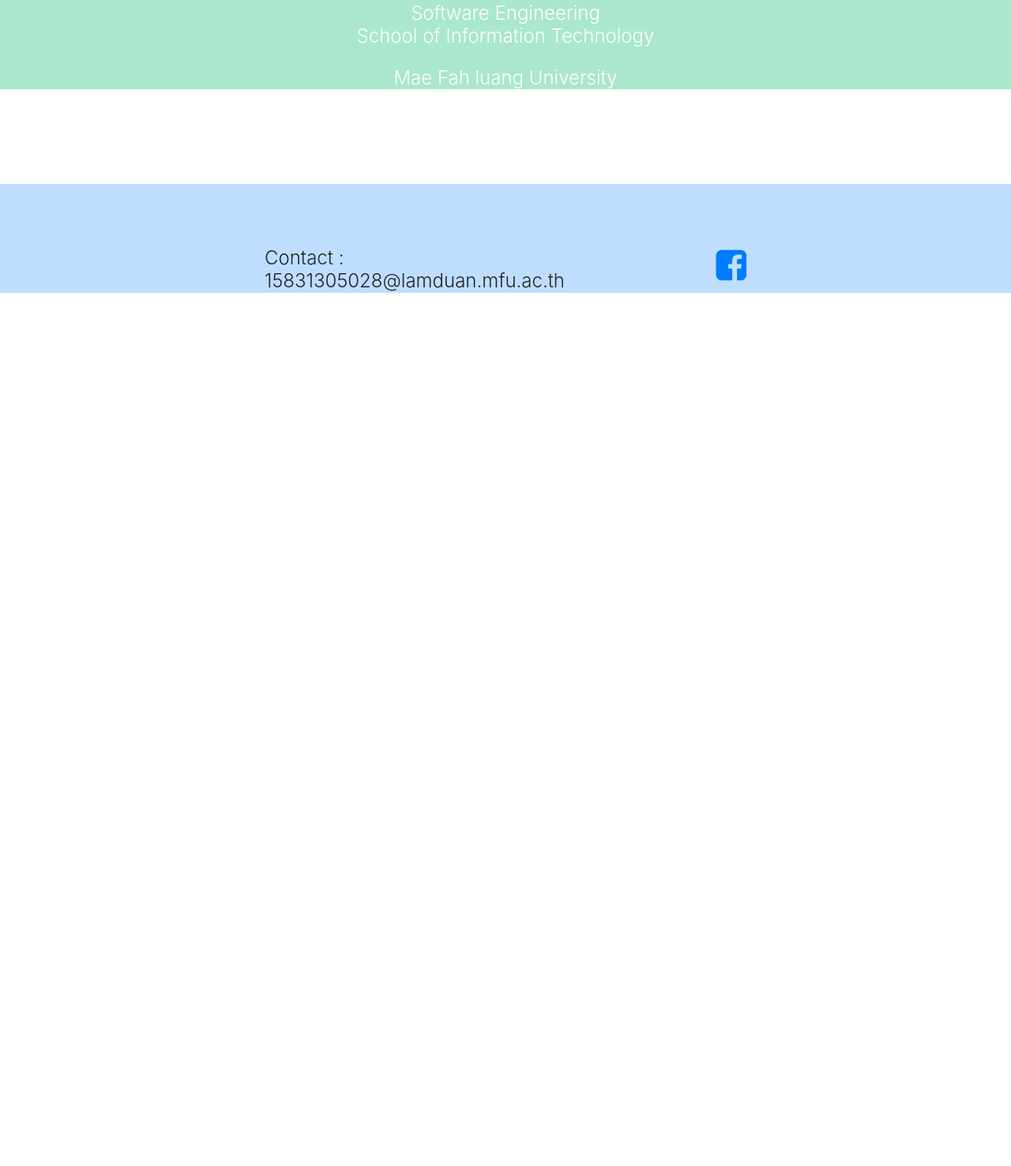
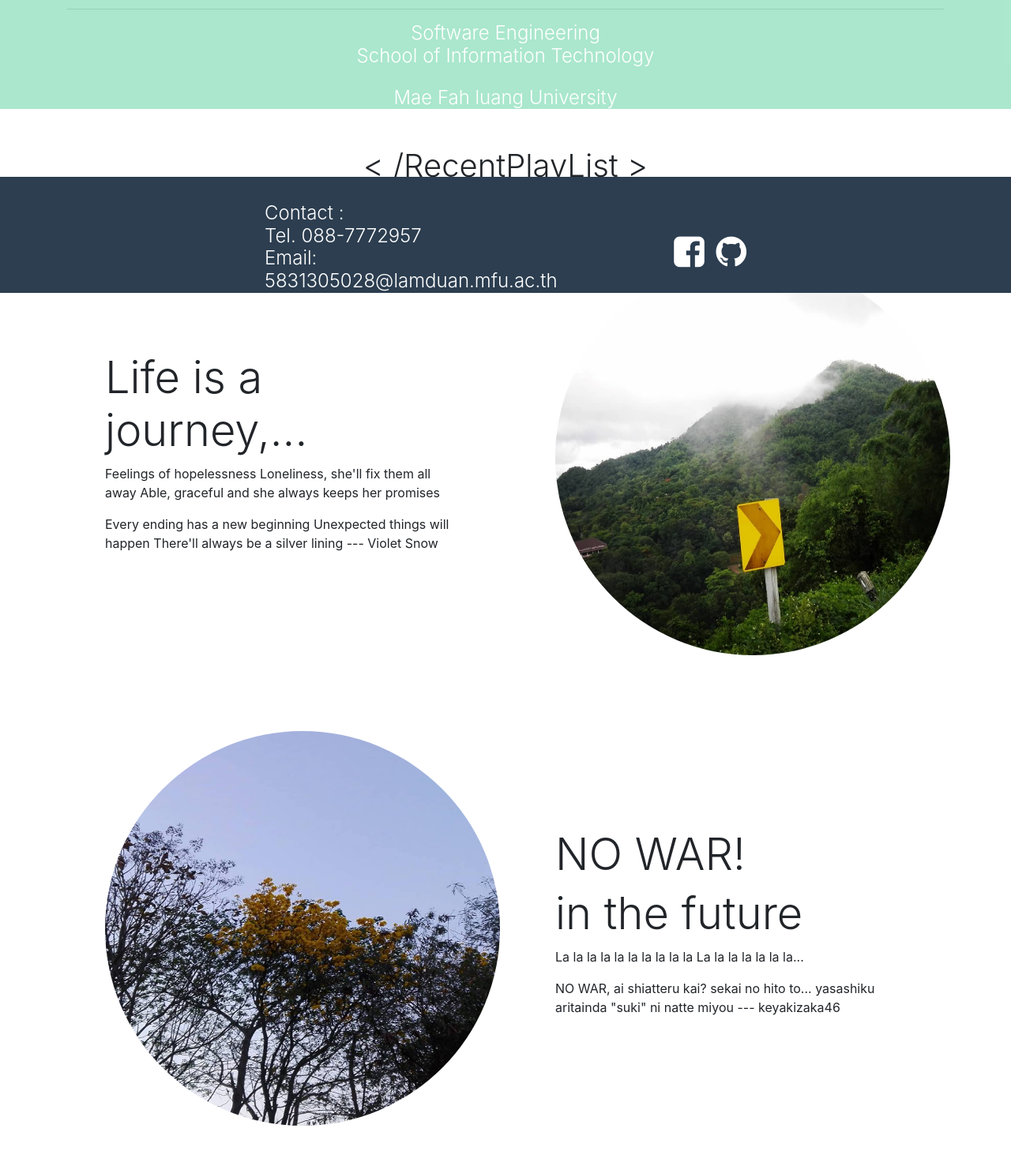
Before and after one commit to Jaylers/dayone, a website: page knes/knes.html in a window 1280 px wide. Shown: the part 429-1906 px from the top of the page at 79% size. Before the commit the page ends 800 px from the top, so only its background shows below. Drawn offline with nearby package versions, Linux system fonts and the light colour scheme.

Commit message:
fail to merge

```diff
--- a/knes/knes.css
+++ b/knes/knes.css
@@ -5,9 +5,15 @@ body, html {
 .button {
     cursor: pointer;
 }
-
+.fixed-top {
+    position: fixed;
+    top: 0;
+    right: 0;
+    left: 0;
+    z-index: 1030;
+}
 .navbar {
-background-color: rgba(0,123,255,.25);
+background-color: #2c3e50;
 }
 .circle {
     height: 256px;
@@ -26,6 +32,17 @@ background-color: rgba(0,123,255,.25);
 
  .footer {
      bottom: 0;
-     padding-top: 5rem;
-     background-color: rgba(0,123,255,.25);
+     padding-top: 2rem;
+     background-color: #2c3e50;
  }
+ .icon {
+      color: #ffffff;
+      bottom: 0;
+      padding-top: 2.5rem;
+      padding-left: 10px;
+      }
+  .circle2{
+      border-radius: 50%;
+      height: 500px;
+      width: 500px;
+  }
--- a/knes/knes.html
+++ b/knes/knes.html
@@ -14,18 +14,21 @@
 
 <body>
 
-<nav class="navbar">
+<nav class="navbar fixed-top">
     <div class="container">
         <a class="navbar-brand text-white text-uppercase" style=" font-size: 30px;">Internship Student</a>
         <a href="../index.html" class="navbar-brand text-white text-uppercase">
             home
-            <i class="fa fa-home" style="font-size:30px"></i>
-        </a>
+            <i class="fa fa-home" style="font-size:30px"></i></a>
     </div>
 </nav>
 
 <header class="bg text-white text-center">
     <div class="container">
+        <br>
+        <br>
+        <br>
+        <br>
         <br>
         <img class="circle" src="01.jpg">
         <h1 class="text-uppercase mb-0">Patikon Runag-In</h1>
@@ -34,31 +37,100 @@
         <h2 class="font-weight-light mb-0" style=" font-size: 24px;">School of Information Technology</h2>
         <br>
         <h2 class="font-weight-light mb-0" style=" font-size: 24px;">Mae Fah luang University</h2>
-
-
     </div>
 </header>
 
 
+<div class="row"></div>
+<div>
+    <br>
+    <br>
+    <h1 class="text-center font-weight-light mb-0">
+        < /RecentPlayList >
+    </h1>
+    <h1 class="text-center font-weight-light mb-0" style="font-weight: 650!important;">
+        ..............................
+    </h1>
+</div>
+<!-- content here !-->
+<section>
+    <div class="container">
+        <div class="row align-items-center">
+            <div class="col-lg-6 order-lg-2">
+                <div class="p-5">
+                    <img class="circle2" src="001.jpg">
+                </div>
+            </div>
+            <div class="col-lg-6 order-lg-1">
+                <div class="p-5">
+                    <h2 class="display-4">Life is a journey,...</h2>
+                    <p>Feelings of hopelessness
+                        Loneliness, she'll fix them all away
+                        Able, graceful and she always keeps her promises</p>
+                    <p> Every ending has a new beginning
+                        Unexpected things will happen
+                        There'll always be a silver lining --- Violet Snow</p>
+                </div>
+            </div>
+        </div>
+    </div>
+</section>
+
+<section>
+    <div class="container">
+        <div class="row align-items-center">
+            <div class="col-lg-6">
+                <div class="p-5">
+                    <img class="circle2" src="002.jpg">
+                </div>
+            </div>
+            <div class="col-lg-6">
+                <div class="p-5">
+                    <h2 class="display-4">NO WAR!</h2>
+                    <h2 class="display-4">in the future</h2>
+                    <p>La la la la la la la la la la
+                        La la la la la la la...</p>
+                    <p>NO WAR,
+                        ai shiatteru kai?
+                        sekai no hito to...
+                        yasashiku aritainda
+                        "suki" ni natte miyou
+                        --- keyakizaka46</p>
+                </div>
+            </div>
+        </div>
+    </div>
+</section>
+
 <!-- Footer -->
-
-<div class="fixed container footer">
+<div class="fixed container footer text-white">
     <div class="row">
         <div class="col-sm-3"></div>
 
         <div class="col-sm-3">
             <h2 class="font-weight-light mb-0" style=" font-size: 24px;">Contact :</h2>
-        <h2 class="font-weight-light mb-0" style=" font-size: 24px;">15831305028@lamduan.mfu.ac.th</h2>
+            <h2 class="font-weight-light mb-0" style=" font-size: 24px;">Tel. 088-7772957</h2>
+            <h2 class="font-weight-light mb-0" style=" font-size: 24px;">Email: 5831305028@lamduan.mfu.ac.th</h2>
         </div>
 
-    <div class="col-sm-3" style="text-align: right;">
-        <a class="button" href="https://www.facebook.com/knesParty" target="_blank">
+        <div class="col-sm-3 icon" style="text-align: right;">
+            <a class="button icon" href="https://www.facebook.com/knesParty" target="_blank">
                 <i class="fa fa-facebook-square " style="font-size:45px"></i>
+            </a>
+
+
+            <a class="button icon" href="https://github.com/ssknes" target="_blank">
+                <i class="fa fa-github" style="font-size:45px;"></i>
             </a>
         </div>
         <div class="col-sm-3"></div>
     </div>
+
 </div>
+<br>
+<br>
+<br>
+<br>
 
 </body>
 </html>
```
Also changed, not shown: index.html (+17 -8 lines), knes/001.jpg (added), knes/002.jpg (added), tradition_asia_logo.svg (added). Lines whose indentation alone changed are shown as unchanged.
